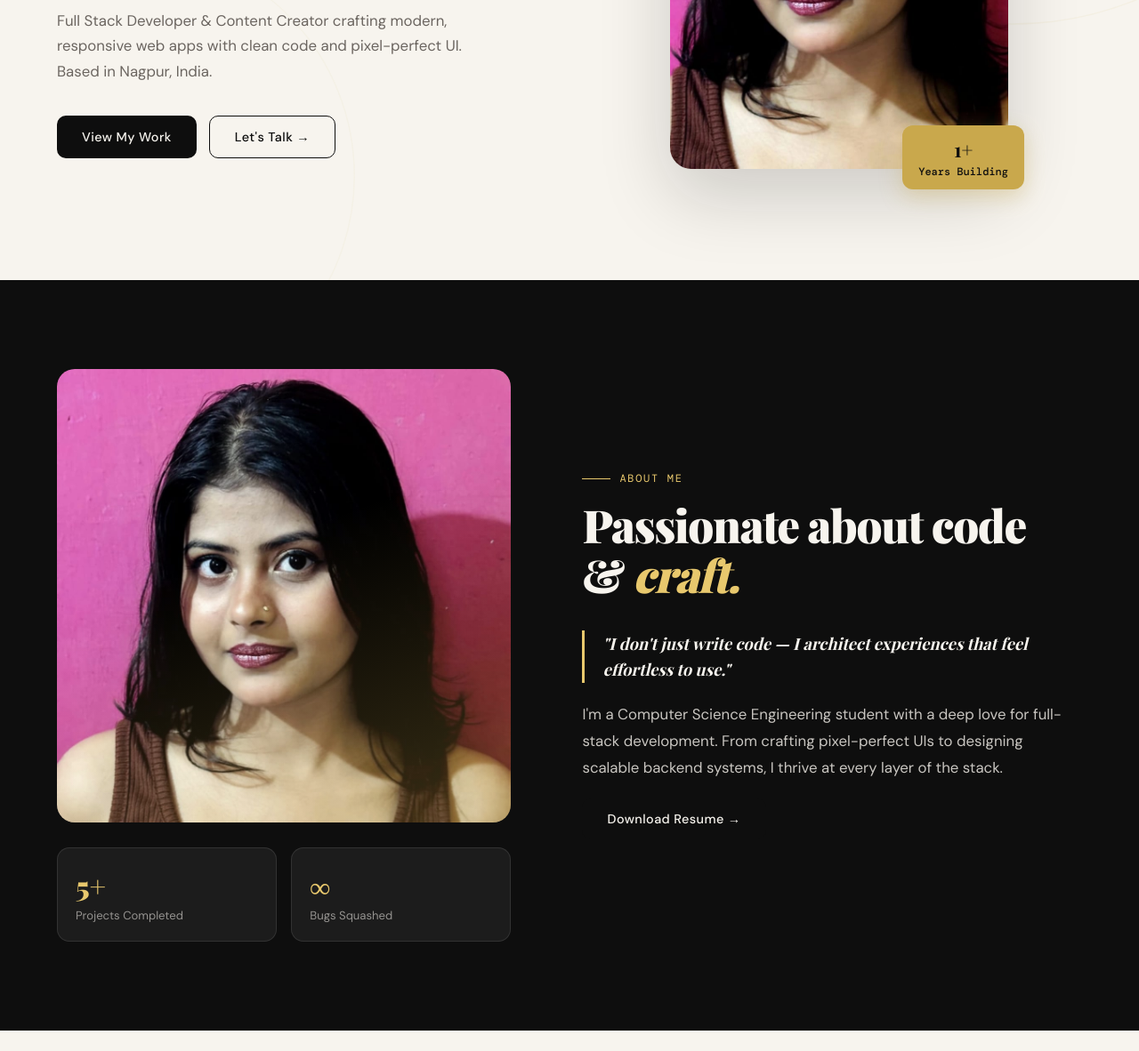
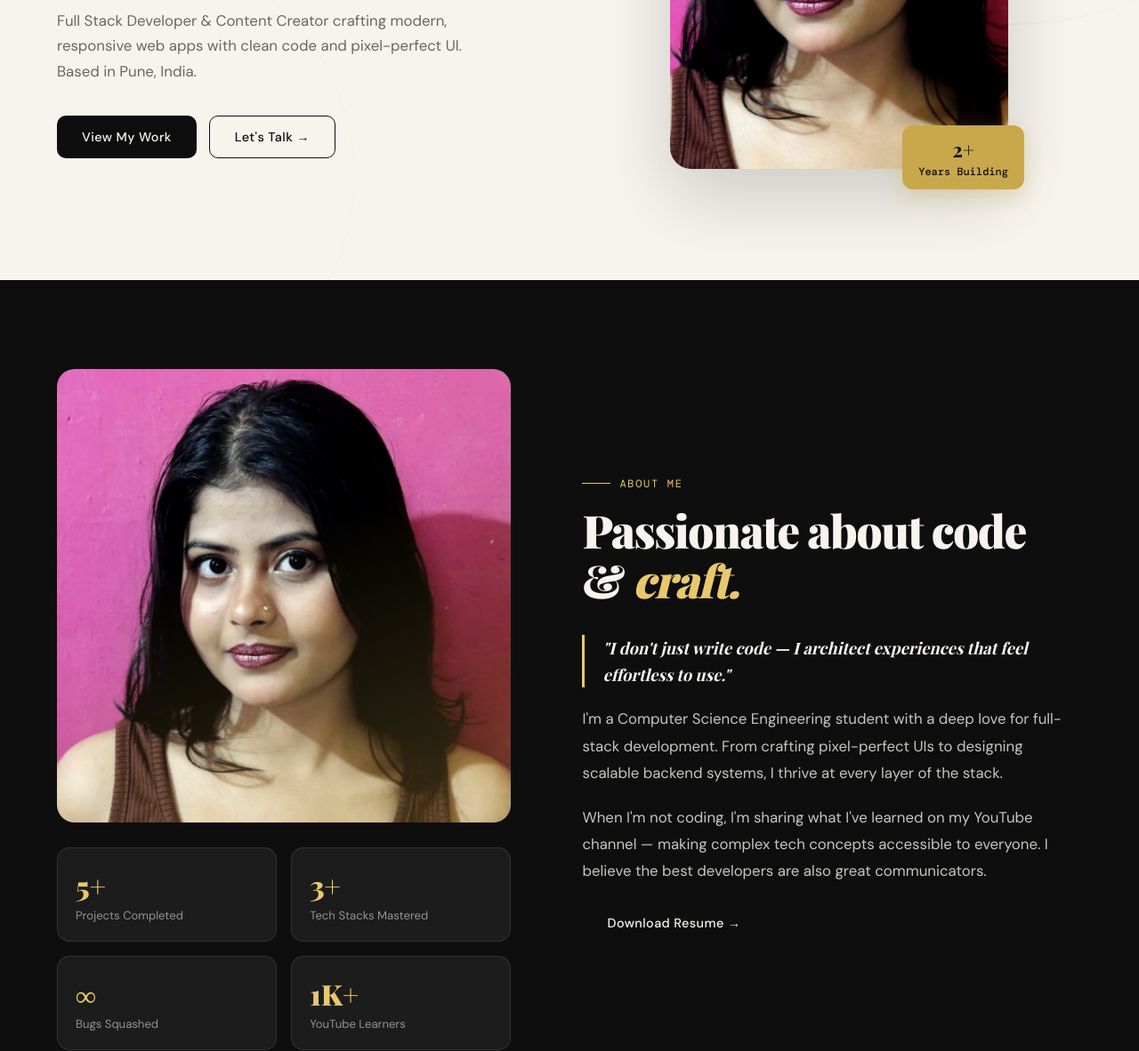
Before and after one commit to vaishnaviwakodikar/Portfolio, a plain HTML site: page index.html in a window 1280 px wide. Shown: the part 485-1667 px from the top of the page at 89% size. Drawn offline with nearby package versions, Linux system fonts and the light colour scheme; a web font is replaced by a local one.

Commit message:
Updated portfolio UI

```diff
--- a/index.html
+++ b/index.html
@@ -495,7 +495,7 @@
         for the web.
       </h1>
       <p class="hero-sub">
-        Full Stack Developer & Content Creator crafting modern, responsive web apps with clean code and pixel-perfect UI. Based in Nagpur, India.
+        Full Stack Developer & Content Creator crafting modern, responsive web apps with clean code and pixel-perfect UI. Based in Pune, India.
       </p>
       <div class="hero-actions">
         <button class="btn-primary" onclick="scrollToSection('projects')">View My Work</button>
@@ -507,7 +507,7 @@
       <div class="hero-img-wrap">
         <img src="Profile.jpeg" alt="Vaishnavi Wakodikar"/>
         <div class="hero-badge">
-          <strong>1+</strong>
+          <strong>2+</strong>
           Years Building
         </div>
         <div class="hero-floater">
@@ -532,18 +532,18 @@
           <div class="stat-num">5+</div>
           <div class="stat-label">Projects Completed</div>
         </div>
-        <!-- <div class="stat reveal reveal-delay-2">
+        <div class="stat reveal reveal-delay-2">
           <div class="stat-num">3+</div>
           <div class="stat-label">Tech Stacks Mastered</div>
-        </div> -->
+        </div>
         <div class="stat reveal reveal-delay-3">
           <div class="stat-num">∞</div>
           <div class="stat-label">Bugs Squashed</div>
         </div>
-        <!-- <div class="stat reveal reveal-delay-4">
+        <div class="stat reveal reveal-delay-4">
           <div class="stat-num">1K+</div>
           <div class="stat-label">YouTube Learners</div>
-        </div> -->
+        </div>
       </div>
     </div>
 
@@ -559,11 +559,13 @@
         I'm a Computer Science Engineering student with a deep love for full-stack development.
         From crafting pixel-perfect UIs to designing scalable backend systems, I thrive at every layer of the stack.
       </p>
-      <!-- <p class="about-p reveal reveal-delay-3">
+      <p class="about-p reveal reveal-delay-3">
         When I'm not coding, I'm sharing what I've learned on my YouTube channel — making complex tech concepts accessible to everyone. I believe the best developers are also great communicators.
-      </p> -->
+      </p>
       <div class="reveal reveal-delay-4">
-        <button class="btn-primary" onclick="scrollToSection('contact')">Download Resume →</button>
+        <a href="https://drive.google.com/file/d/1wwAgmuBWcQd-g7TL5we1cbAyGvNLnUiV/view?usp=sharing" target="_blank" rel="noopener noreferrer">
+          <button class="btn-primary">Download Resume →</button>
+        </a>
       </div>
     </div>
   </div>
```
